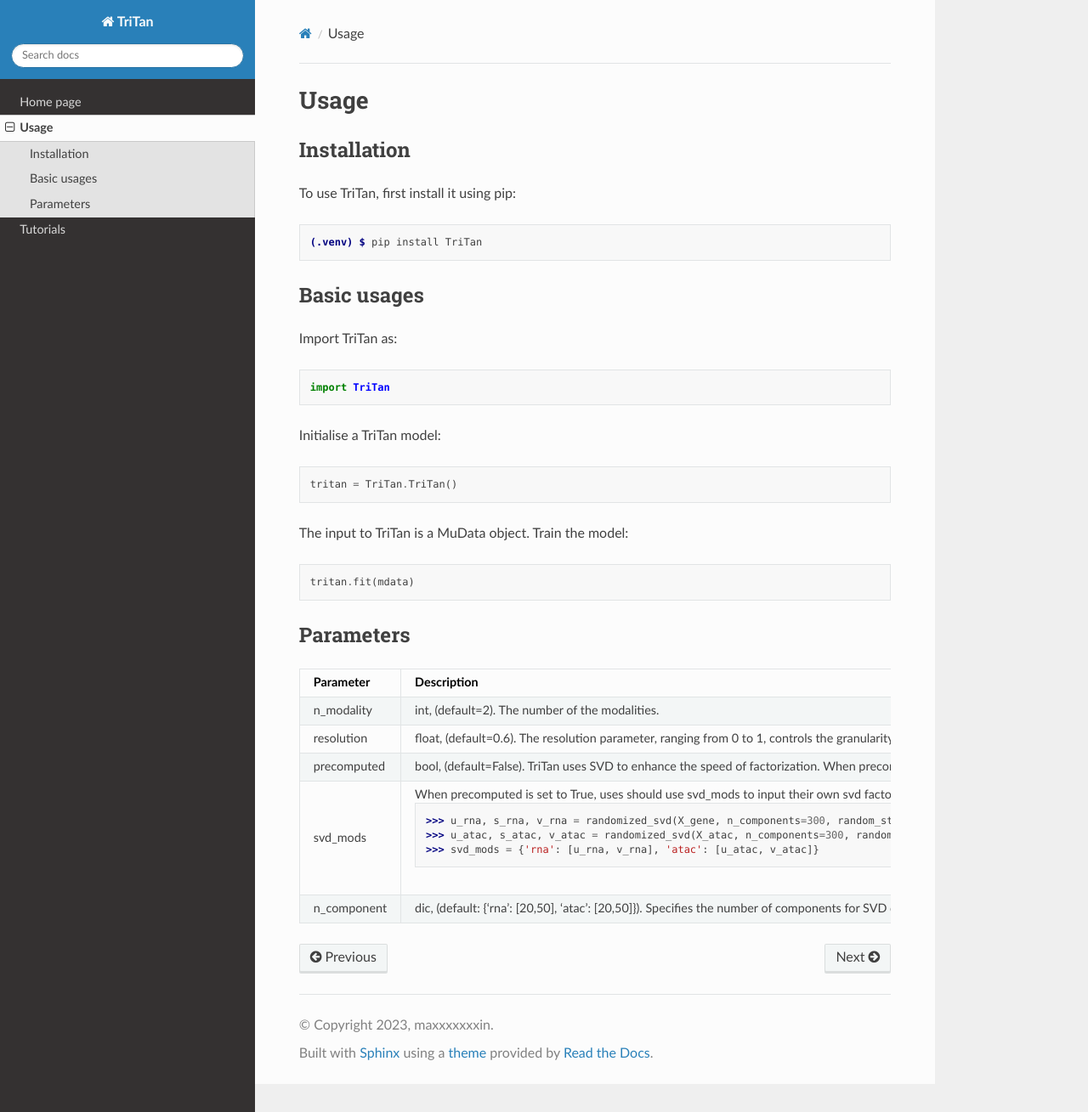
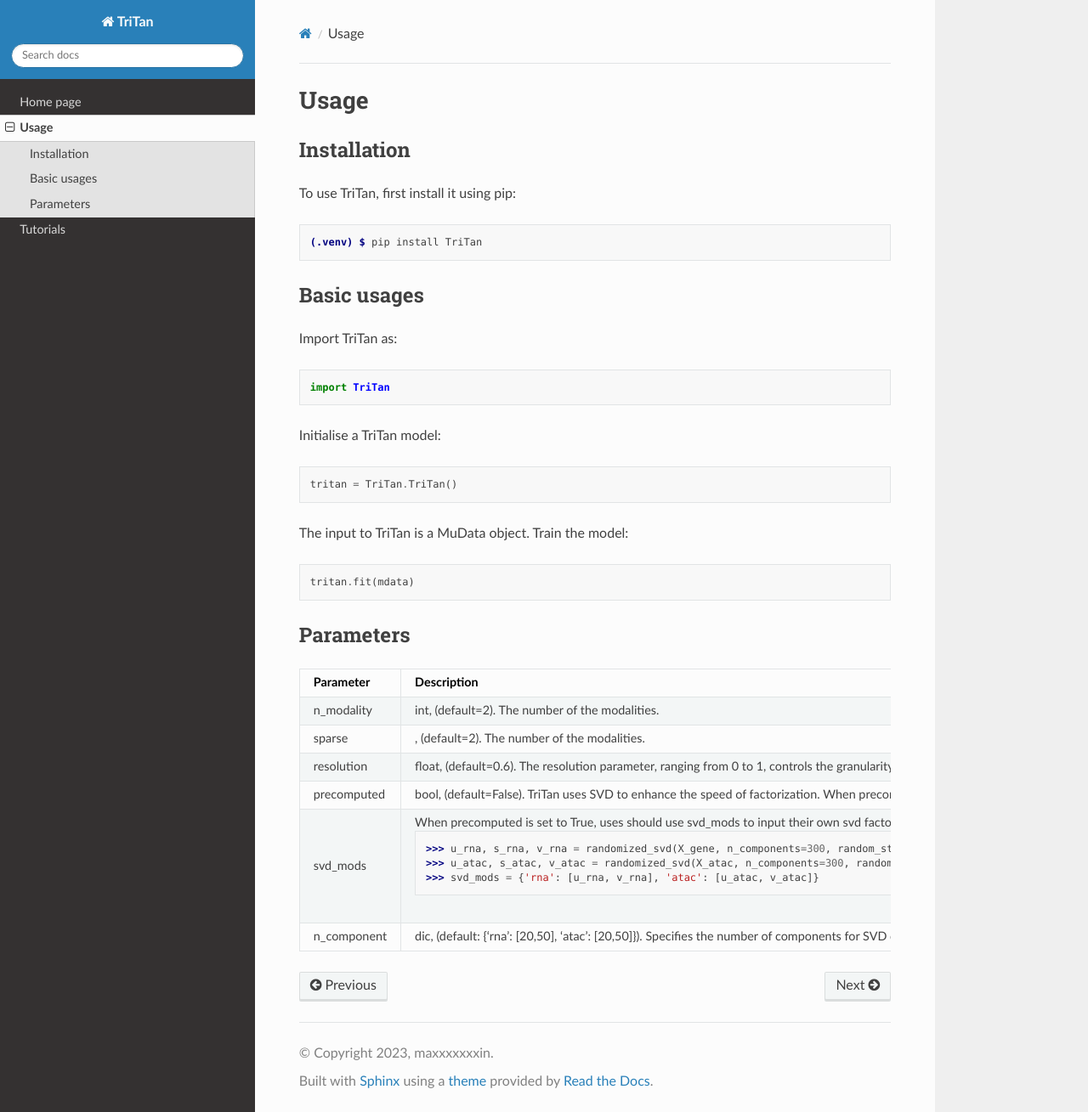
Before and after one commit to maxxxxxxxin/rtd-tutorial, a Sphinx documentation site: the page built from docs/source/usage.rst, in a window 1280 px wide and 1309 px high. Shown: the whole window at 85% size. Built offline with Sphinx 7.4.7 and the Read the Docs theme 2.0.0, drawn with Linux system fonts in a browser that asks for light colours; pages that are not in the unit, such as notebooks, are missing from menus.

Commit message:
Update usage.rst

```diff
--- a/docs/source/usage.rst
+++ b/docs/source/usage.rst
@@ -45,12 +45,17 @@
    * - n_modality
      - int, (default=2).
        The number of the modalities.
+   * - sparse
+     - , (default=2).
+       The number of the modalities.
    * - resolution
-     - float, (default=0.6). The resolution parameter, ranging from 0 to 1, controls the granularity of the clusters. Specifically, it adjusts the size of the clusters:
+     - float, (default=0.6).
+       The resolution parameter, ranging from 0 to 1, controls the granularity of the clusters. Specifically, it adjusts the size of the clusters:
        Higher resolution values lead to more and smaller clusters, encouraging the algorithm to find finer structures in the data.
        Lower resolution values result in fewer and larger clusters, merging more points into broader groups.
    * - precomputed
-     - bool, (default=False). TriTan uses SVD to enhance the speed of factorization.
+     - bool, (default=False).
+       TriTan uses SVD to enhance the speed of factorization.
        When precomputed is set to False, TriTan will run the SVD factorization within the model.
        When precomputed is set to True, users can provide their own SVD factorization to save the time.
    * - svd_mods
@@ -60,4 +65,5 @@
            >>> u_atac, s_atac, v_atac = randomized_svd(X_atac, n_components=300, random_state=0)
            >>> svd_mods = {'rna': [u_rna, v_rna], 'atac': [u_atac, v_atac]}
    * - n_component
-     - dic, (default: {'rna': [20,50], 'atac': [20,50]}). Specifies the number of components for SVD decomposition in the cell and feature spaces for each modality. The number of components can be adjusted based on the dataset and corresponding singular value scree plots. The parameter allows for user-defined SVD decomposition for each modality.
+     - dic, (default: {'rna': [20,50], 'atac': [20,50]}).
+       Specifies the number of components for SVD decomposition in the cell and feature spaces for each modality. The number of components can be adjusted based on the dataset and corresponding singular value scree plots. The parameter allows for user-defined SVD decomposition for each modality.
```
